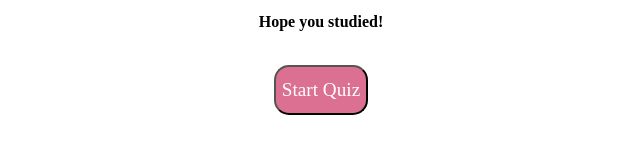
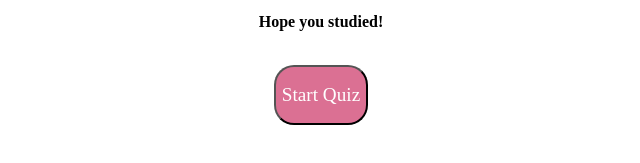
Before and after one commit to EgRoku/Web-API-Quiz-Redux, a plain HTML site: page index.html in a window 1280 px wide. Shown: the part 135-298 px from the top of the page, without its empty margins (319-959 px from the left). Drawn offline with Linux system fonts and the light colour scheme.

Commit message:
added notes to JS, changed button size on CSS

```diff
--- a/assets/style.css
+++ b/assets/style.css
@@ -40,8 +40,8 @@
       background-color: palevioletred;
       color: white;
       width: auto;
-      border-radius: 15px;
-      height: 50px;
+      border-radius: 20px;
+      height: 60px;
       font-size: larger;
   }
 
```
